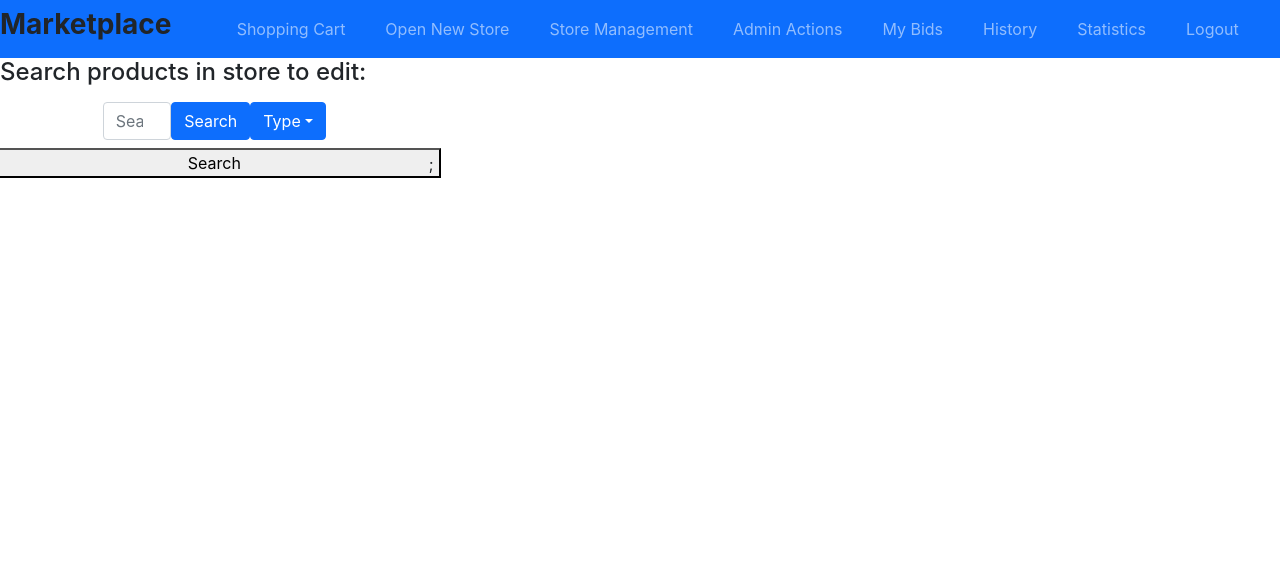
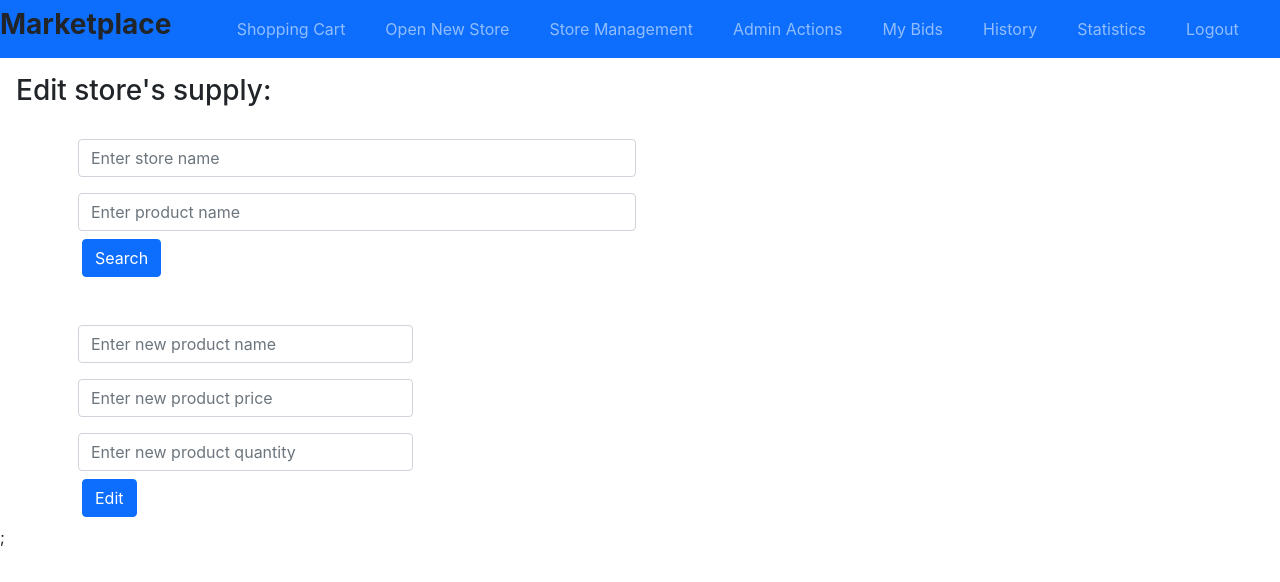
Before and after one commit to danielpiro/Workshop-16b, a Next.js app in the folder GUI/: page /edit-store-supply in a window 1280 px wide. Shown: the top 582 px of the page. Built offline with nearby package versions, Linux system fonts and the light colour scheme; no server answers.

Commit message:
fixed admin pages + start manager pages

```diff
--- a/GUI/pages/edit-store-supply.js
+++ b/GUI/pages/edit-store-supply.js
@@ -23,8 +23,12 @@ const EditStoreSupply = () => {
     fetchApi();
   }, []);
 
-  const onChange = (event) => {
-    props.setSearchValue(event.target.value);
+  const onChangeStoreName = (event) => {
+    //props.setSearchValue(event.target.value);
+  };
+
+  const onChangeProductName = (event) => {
+    //props.setSearchValue(event.target.value);
   };
 
   var menu;
@@ -48,44 +52,72 @@ const EditStoreSupply = () => {
     <>
     {menu}
 
-      <div className="row justify-content-center align-items-center" style={{display: "inline-block"}}>
-        <h4>Search products in store to edit:</h4>
-        <SearchBar setSearchValue={setSearchValue} />
-        <button>Search</button>
+    <div className="m-3">
+      <h3>Edit store's supply:</h3>
     </div>
 
+    <div className="container">
+      <nav className="navbar navbar-expand-lg bg-secondery align-items-left rounded-3">
+        <form className="row form-inline" style={{ display: "flex", width: "50%" }}>
+            <input
+              className="form-control mr-sm-2 m-2"
+              type="search"
+              placeholder="Enter store name"
+              aria-label="Search"
+              onChange={onChangeStoreName}
+            />
 
-      {/*
-      <div className="container">
-        <h7>Product Name: </h7>
-        <nav className="navbar navbar-expand-lg bg-secondery rounded-3">
-          <form className="row form-inline" style={{ display: "flex", width: "40%" }}>
-            <div className="main-search-bar">
-              <input className="form-control mr-sm-2" type="search"
-                placeholder={setSearchValue} aria-label="Search" onChange={onChange}/>
+            <input
+              className="form-control mr-sm-2 m-2"
+              type="search"
+              placeholder="Enter product name"
+              aria-label="Search"
+              onChange={onChangeProductName}
+            />
+            <div>
+              <button className="btn btn-primary mr-lg-3">
+                Search
+              </button>
             </div>
         </form>
       </nav>
+    </div>
 
-        <h7>Product Price: </h7>
-        <nav className="navbar navbar-expand-lg bg-secondery rounded-3">
-          <form className="row form-inline" style={{ display: "flex", width: "40%" }}>
-            <div className="main-search-bar">
-              <input className="form-control mr-sm-2" type="search"
-                placeholder={setSearchValue} aria-label="Search" onChange={onChange}/>
+    <br></br>
+    <div className="container">
+      <nav className="navbar navbar-expand-lg bg-secondery align-items-left rounded-3">
+        <form className="row form-inline" style={{ display: "flex", width: "30%" }}>
+            <input
+              className="form-control mr-sm-2 m-2"
+              type="search"
+              placeholder="Enter new product name"
+              aria-label="Search"
+              onChange={onChangeStoreName}
+            />
+
+            <input
+              className="form-control mr-sm-2 m-2"
+              type="search"
+              placeholder="Enter new product price"
+              aria-label="Search"
+              onChange={onChangeProductName}
+            />
+
+            <input
+              className="form-control mr-sm-2 m-2"
+              type="search"
+              placeholder="Enter new product quantity"
+              aria-label="Search"
+              onChange={onChangeProductName}
+            />
+            <div>
+              <button className="btn btn-primary mr-lg-3">
+                Edit
+              </button>
             </div>
         </form>
       </nav>
-        <h7>Product Quantity: </h7>
-        <nav className="navbar navbar-expand-lg bg-secondery rounded-3">
-          <form className="row form-inline" style={{ display: "flex", width: "40%" }}>
-            <div className="main-search-bar">
-              <input className="form-control mr-sm-2" type="search"
-                placeholder={setSearchValue} aria-label="Search" onChange={onChange}/>
     </div>
-          </form>
-        </nav>
-    </div> */}
     </>
   );
 };
```
Also changed, not shown: GUI/pages/admin-actions.js (+16 -9 lines), GUI/pages/admin-view-store-puchase-history.js (+39 -17 lines), GUI/pages/admin-view-user-puchase-history.js (+39 -17 lines). Lines whose indentation alone changed are shown as unchanged.
